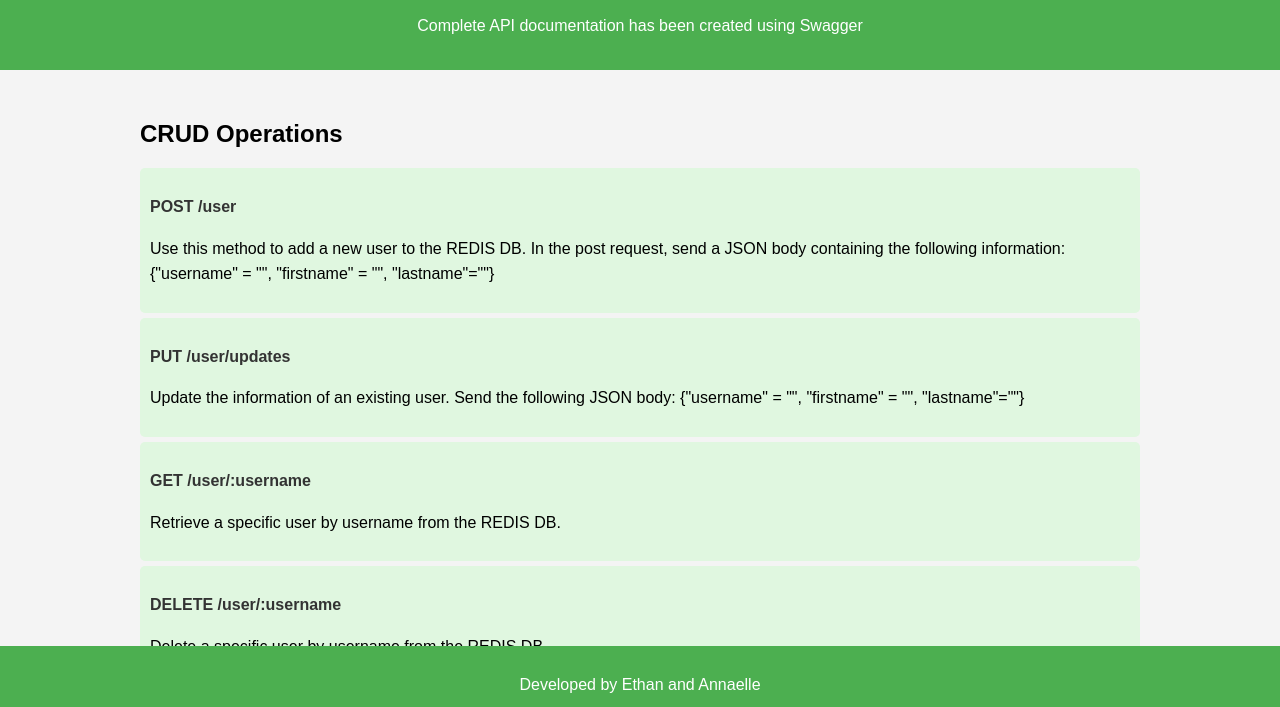
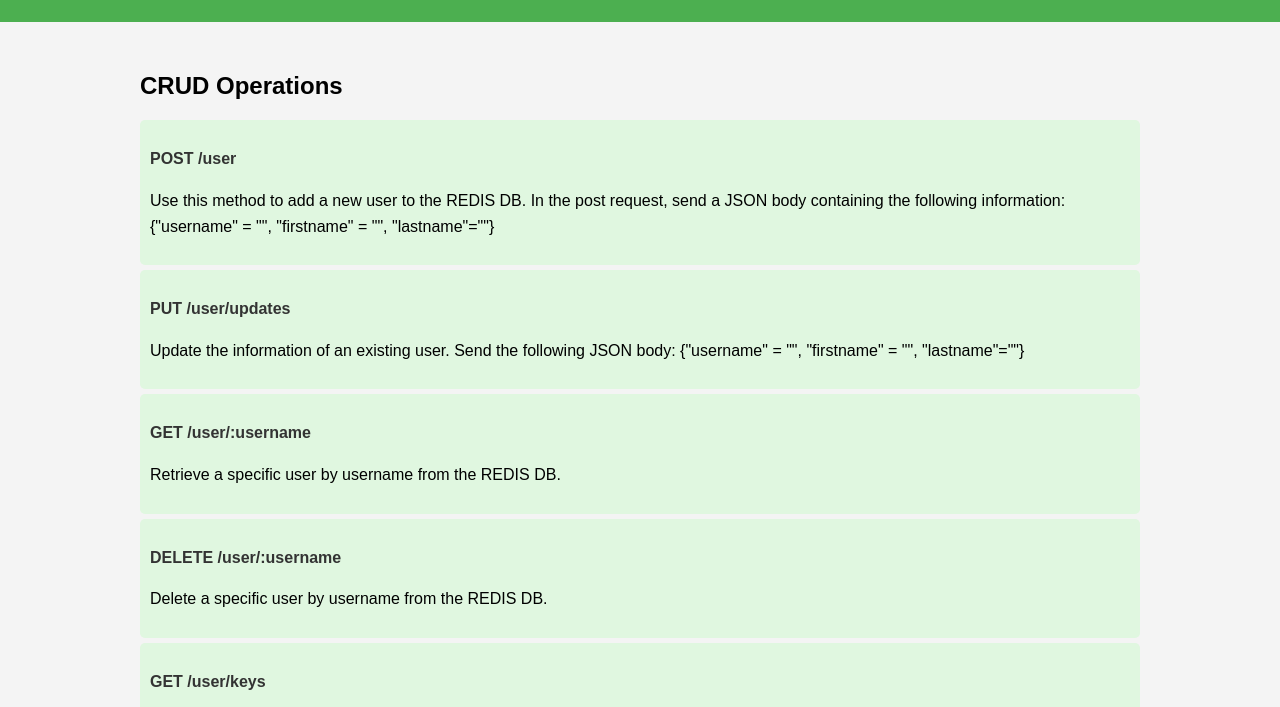
Before and after one commit to etpodex/Deveops_EthanAnnaelle, a website: page app/src/index.html in a window 1280 px wide. Shown: the part 76-783 px from the top of the page. Drawn offline with Linux system fonts and the light colour scheme.

```diff
--- a/app/src/index.html
+++ b/app/src/index.html
@@ -77,7 +77,6 @@
   <body>
     <header>
       <h1>Welcome to Ethan's and Annaelle's UserAPI</h1>
-      <p>Complete API documentation has been created using Swagger</p>
     </header>
 
     <main>
@@ -131,8 +130,6 @@
       </section>
     </main>
 
-    <footer>
-      <p>Developed by Ethan and Annaelle</p>
-    </footer>
+
   </body>
 </html>
```
Also changed, not shown: .github/workflows/ci-cd-app.yml (added).
